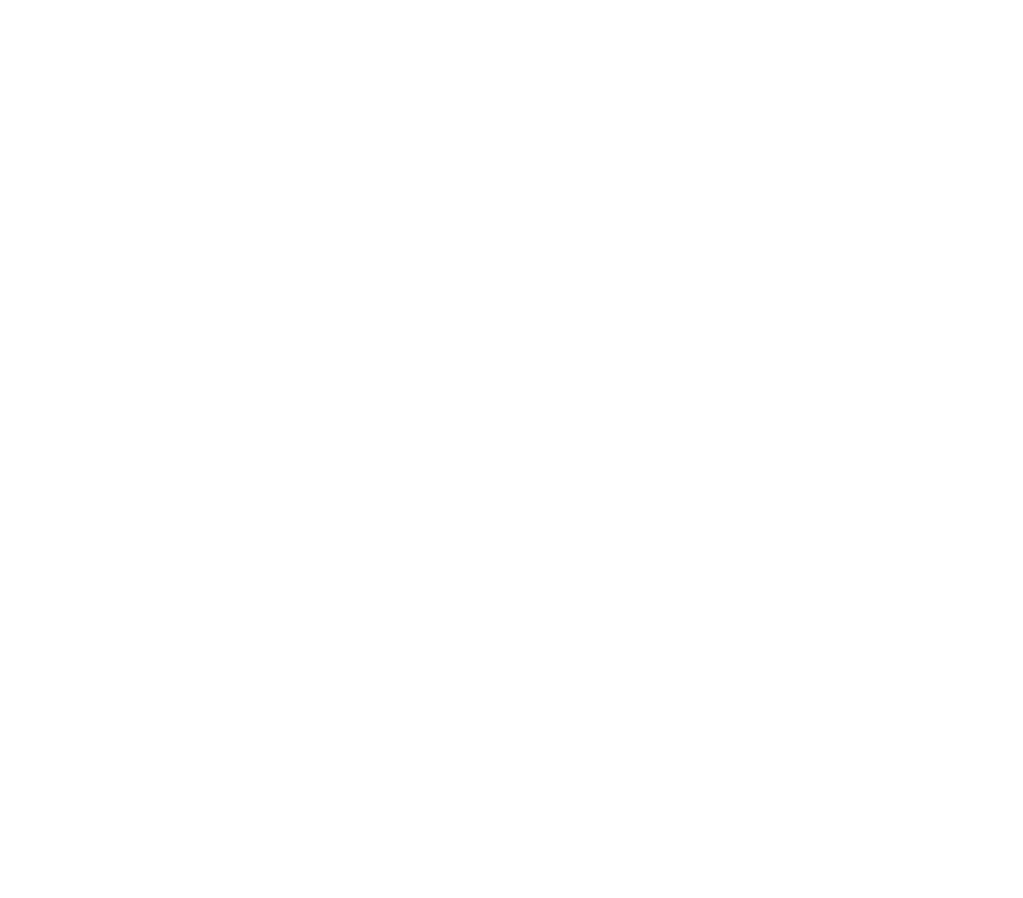
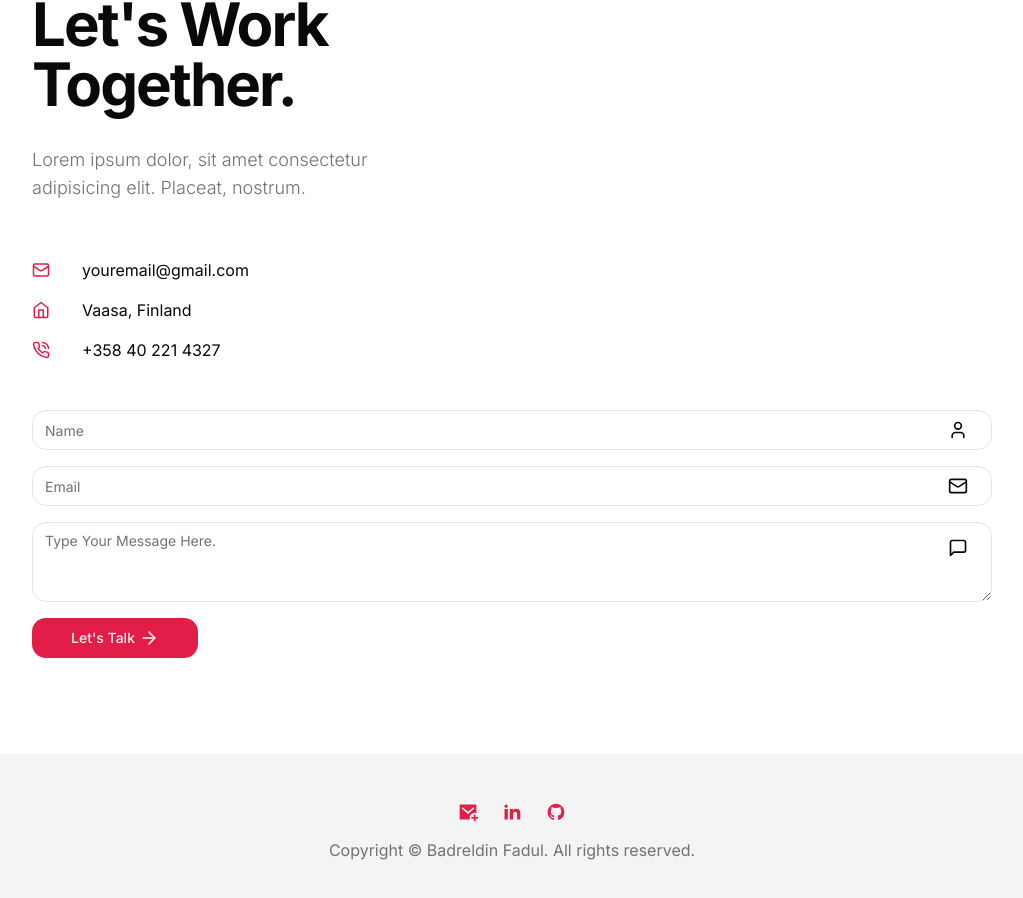
Before and after one commit to BadurFadul/personal-portfolio, a Next.js app: page /contact in a window 1280 px wide. Shown: the part 220-1118 px from the top of the page, without its empty margins (128-1151 px from the left). Built offline with nearby package versions, Linux system fonts and the light colour scheme.

Commit message:
small changes in the content

```diff
--- a/app/contact/page.jsx
+++ b/app/contact/page.jsx
@@ -1,9 +1,53 @@
-import React from 'react'
+import { MailIcon, HomeIcon, PhoneCall } from 'lucide-react';
+// components
+import Form from '@/components/Form';
 
 const Contact = () => {
   return (
-    <div>Contact</div>
-  )
-}
+    <section>
+      <div className='container mx-auto'>
+        {/* text & illustration */}
+        <div className='grid xl:grid-cols-2 pt-12 xl:h-[480px] mb-6 xl:mb-24'>
+          {/* text */}
+          <div className='flex flex-col justify-center'>
+            <div className='flex items-center gap-x-4 text-primary text-lg mb-4'>
+              <span className='w-[30px] h-[2px] bg-primary'></span>
+              Say Hello 👋
+            </div>
+            <h1 className='h1 max-w-md mb-8'>Let's Work Together.</h1>
+            <p className='subtitle max-w-[400px]'>
+              Lorem ipsum dolor, sit amet consectetur adipisicing elit. Placeat,
+              nostrum.
+            </p>
+          </div>
+          {/* illustration */}
+          <div className='hidden xl:flex w-full bg-contact_illustration_light dark:bg-contact_illustration_dark bg-contain bg-top bg-no-repeat'></div>
+        </div>
+        {/* info text & form */}
+        <div className='grid xl:grid-cols-2 mb-24 xl:mb-32'>
+          {/* info text */}
+          <div className='flex flex-col gap-y-4 xl:gap-y-14 mb-12 xl:mb-24 text-base xl:text-lg'>
+            {/* mail */}
+            <div className='flex items-center gap-x-8'>
+              <MailIcon size={18} className='text-primary' />
+              <div>youremail@gmail.com</div>
+            </div>
+            {/* address */}
+            <div className='flex items-center gap-x-8'>
+              <HomeIcon size={18} className='text-primary' />
+              <div>Vaasa, Finland</div>
+            </div>
+            {/* phone */}
+            <div className='flex items-center gap-x-8'>
+              <PhoneCall size={18} className='text-primary' />
+              <div>+358 40 221 4327</div>
+            </div>
+          </div>
+          <Form />
+        </div>
+      </div>
+    </section>
+  );
+};
 
-export default Contact
+export default Contact;
--- a/app/globals.css
+++ b/app/globals.css
@@ -26,11 +26,11 @@
       --border: 240 5.9% 90%;
       --input: 240 5.9% 90%;
       --ring: 346.8 77.2% 49.8%;
-      --radius: 0.3rem;
+      --radius: 1rem;
     }
 
     .dark {
-      --background: 30 14.3% 1.1%;
+      --background: 20 1.3% 2.1%;
       --foreground: 0 0% 95%;
       --card: 24 9.8% 10%;
       --card-foreground: 0 0% 95%;
--- a/app/page.jsx
+++ b/app/page.jsx
@@ -3,6 +3,7 @@ import Image from 'next/image'
 import About from '@/components/About'
 import Services from '@/components/Services'
 import Work from '@/components/Work'
+import Cta from '@/components/Cta'
 
 export default function Home() {
   return (
@@ -11,6 +12,7 @@ export default function Home() {
       <About />
       <Services />
       <Work />
+      <Cta />
     </main>
   )
 }
--- a/app/template.jsx
+++ b/app/template.jsx
@@ -28,7 +28,7 @@ const Template = ({ children }) => {
         style={{ transform: `translateY(${completion - 100}%)` }}
         className='fixed z-50 bg-primary w-1 top-0 right-0 bottom-0 transition-all duration-700'
       ></span>
-      <div className='h-[4000px]'></div>
+      {/* <div className='h-[4000px]'></div> */}
     </>
   );
 };
--- a/components/About.jsx
+++ b/components/About.jsx
@@ -27,7 +27,7 @@ const infoData = [
   },
   {
     icon: <Calendar size={20} />,
-    text: 'Born on 10 Mar, 1998',
+    text: 'Born on 1 May, 1998',
   },
   {
     icon: <GraduationCap size={20} />,
@@ -121,7 +121,7 @@ const About = () => {
   };
 
   return (
-    <section className='xl:h-[860px] pb-12 xl:py-24'>
+    <section className='xl:h-[920px] pb-12 xl:py-24'>
       <div className='container mx-auto'>
         <h2 className='section-title mb-8 xl:mb-16 text-center mx-auto'>
           About me
@@ -157,12 +157,12 @@ const About = () => {
                 <TabsContent value='personal'>
                   <div className='text-center xl:text-left'>
                     <h3 className='h3 mb-4'>
-                      Unmatched Service Quality for Over 10 Years
+                      Been coding since 2019
                     </h3>
                     <p className='subtitle max-w-xl mx-auto xl:mx-0'>
-                      I specialize in crafting intuitive websites with
-                      cutting-edge technology, delivering dynamic and engaging
-                      user experiences.
+                    I have immersed myself in the world of coding, developing a strong skill
+                    set and a deep passion for
+                    problem-solving
                     </p>
                     {/* icons */}
                     <div className='grid xl:grid-cols-2 gap-4 mb-12'>
--- /dev/null
+++ b/components/Cta.jsx
@@ -0,0 +1,21 @@
+import { Button } from './ui/button';
+import Link from 'next/link';
+
+const Cta = () => {
+  return (
+    <section className='py-24 bg-tertiary dark:bg-secondary/40'>
+      <div className='container mx-auto'>
+        <div className='flex flex-col items-center'>
+          <h2 className='h2 max-w-xl text-center mb-8'>
+            Want to get in touch ? get connect!
+          </h2>
+          <Link href='/contact'>
+            <Button>Contact me</Button>
+          </Link>
+        </div>
+      </div>
+    </section>
+  );
+};
+
+export default Cta;
--- a/components/Footer.jsx
+++ b/components/Footer.jsx
@@ -1,8 +1,23 @@
+import Socials from './Socials';
 
 const Footer = () => {
   return (
-    <div>Footer</div>
-  )
-}
+    <footer className='bg-secondary py-12'>
+      <div className='container mx-auto'>
+        <div className='flex flex-col items-center justify-between'>
+          {/* socials */}
+          <Socials
+            containerStyles='flex gap-x-6 mx-auto xl:mx-0 mb-4'
+            iconsStyles='text-primary dark:text-white/70 text-[20px] hover:text-white dark:hover:text-primary transition-all'
+          />
+          {/* copyright */}
+          <div className='text-muted-foreground'>
+            Copyright &copy; Badreldin Fadul. All rights reserved.
+          </div>
+        </div>
+      </div>
+    </footer>
+  );
+};
 
-export default Footer
+export default Footer;
--- /dev/null
+++ b/components/Form.jsx
@@ -0,0 +1,34 @@
+'use client';
+
+import { Button } from './ui/button';
+import { Input } from './ui/input';
+import { Textarea } from './ui/textarea';
+import { User, MailIcon, ArrowRightIcon, MessageSquare } from 'lucide-react';
+
+const Form = () => {
+  return (
+    <form className='flex flex-col gap-y-4'>
+      {/* input */}
+      <div className='relative flex items-center'>
+        <Input type='name' id='name' placeholder='Name' />
+        <User className='absolute right-6' size={20} />
+      </div>
+      {/* input */}
+      <div className='relative flex items-center'>
+        <Input type='email' id='email' placeholder='Email' />
+        <MailIcon className='absolute right-6' size={20} />
+      </div>
+      {/* textarea */}
+      <div className='relative flex items-center'>
+        <Textarea placeholder='Type Your Message Here.' />
+        <MessageSquare className='absolute top-4 right-6' size={20} />
+      </div>
+      <Button className='flex items-center gap-x-1 max-w-[166px]'>
+        Let's Talk
+        <ArrowRightIcon size={20} />
+      </Button>
+    </form>
+  );
+};
+
+export default Form;
--- a/components/Hero.jsx
+++ b/components/Hero.jsx
@@ -18,11 +18,11 @@ const Hero = () => {
 
   };
   return (
-    <section className='py-12 xl:py-24 h-[84vh] xl:pt-28 bg-hero bg-no-repeat bg-bottom bg-cover dark:bg-none'>
+    <section className='py-12 xl:py-24 h-[78vh] xl:pt-28 bg-hero bg-no-repeat bg-bottom bg-cover dark:bg-none'>
       <div className='container mx-auto'>
         <div className='flex justify-between gap-x-8'>
           {/* text */}
-          <div className='flex max-w-[600px] flex-col justify-center mx-auto xl:mx-0 text-center xl:text-left'>
+          <div className='flex max-w-[700px] flex-col justify-center mx-auto xl:mx-0 text-center xl:text-left'>
             <div className='text-sm uppercase font-semibold mb-4 text-primary tracking-[4px]'>
               Software Developer
             </div>
@@ -54,9 +54,9 @@ const Hero = () => {
           <div className='hidden xl:flex relative'>
             <div className='bg-hero_shape2_light dark:bg-hero_shape2_dark w-[500px] h-[500px] bg-no-repeat absolute -top-1 -right-2'></div>
             <DevImg
-              containerStyles='bg-hero_shape w-[510px] h-[462px] bg-no-repeat relative bg-bottom'
+              containerStyles='bg-hero_shape w-[480px] h-[462px] bg-no-repeat relative bg-bottom'
               imgSrc='/about/developer.png'
-              imgWidth={420} // Set the width of the image
+              imgWidth={450} // Set the width of the image
               imgHeight={300} // Set the height of the image
             />
           </div>
--- a/components/Services.jsx
+++ b/components/Services.jsx
@@ -12,19 +12,19 @@ const servicesData = [
     icon: <GanttChartSquare size={72} strokeWidth={0.8} />,
     title: 'software developer',
     description:
-      'Lorem ipsum dolor sit amet, consectetur adipisicing elit. Hic quasi libero quidem sit deserunt fuga.',
+      'Craft intricate and efficient software solutions by transforming ideas into functional applications. Collaborate across teams, write clean code, and ensure our software exceeds expectations.',
   },
   {
     icon: <Blocks size={72} strokeWidth={0.8} />,
     title: 'Fullstack developer',
     description:
-      'Lorem ipsum dolor sit amet, consectetur adipisicing elit. Hic quasi libero quidem sit deserunt fuga.',
+      'Navigate both frontend and backend realms, building engaging interfaces and robust server logic. Blend technical skills to orchestrate seamless interactions across the application layers.',
   },
   {
     icon: <Gem size={72} strokeWidth={0.8} />,
     title: 'Backend developer',
     description:
-      'Lorem ipsum dolor sit amet, consectetur adipisicing elit. Hic quasi libero quidem sit deserunt fuga.',
+      'Architect and optimize server-side components, databases, and APIs. Ensure smooth functionality, data integrity, and robust security measures for seamless application operation.',
   },
 ];
 
```
